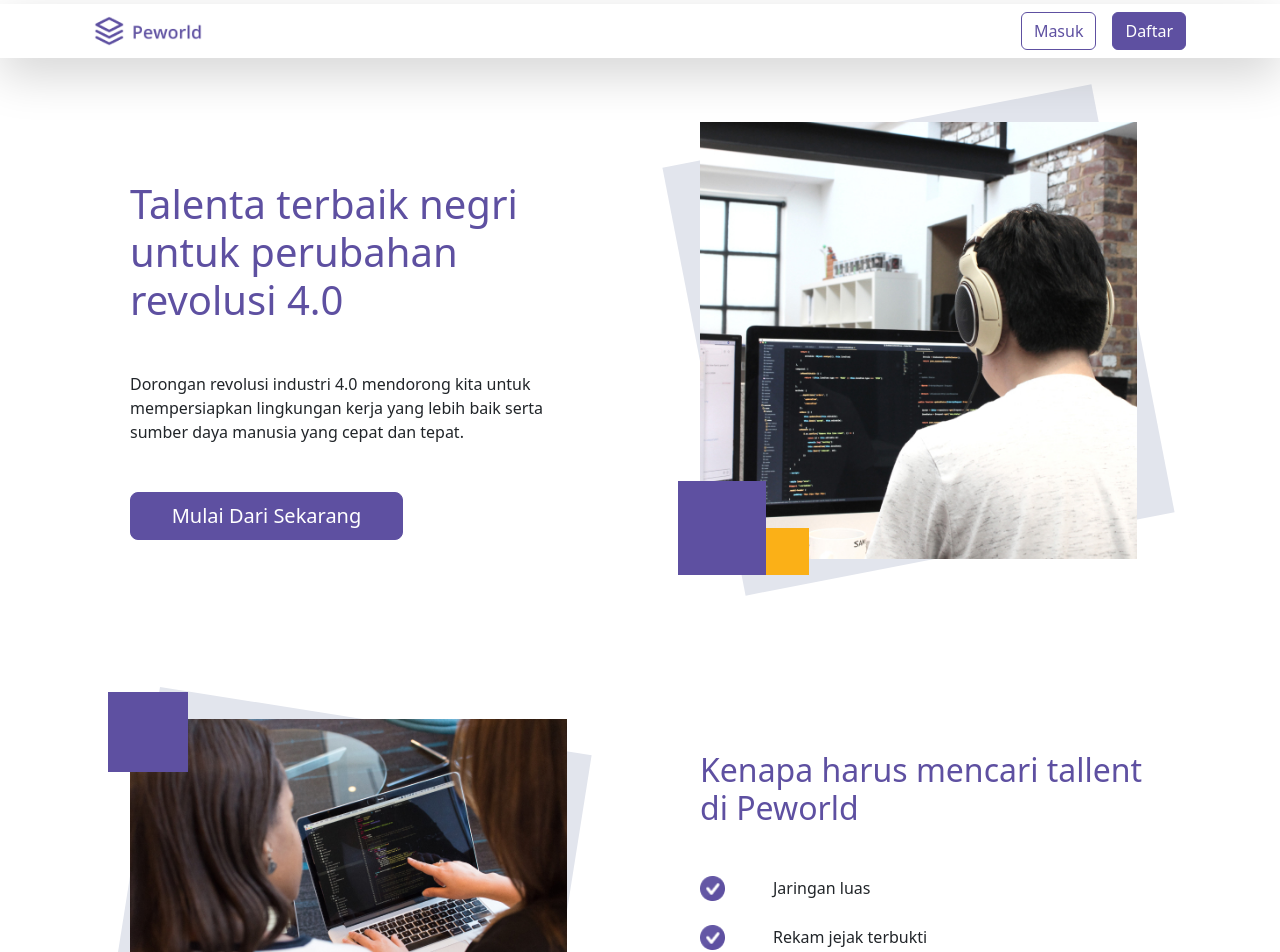
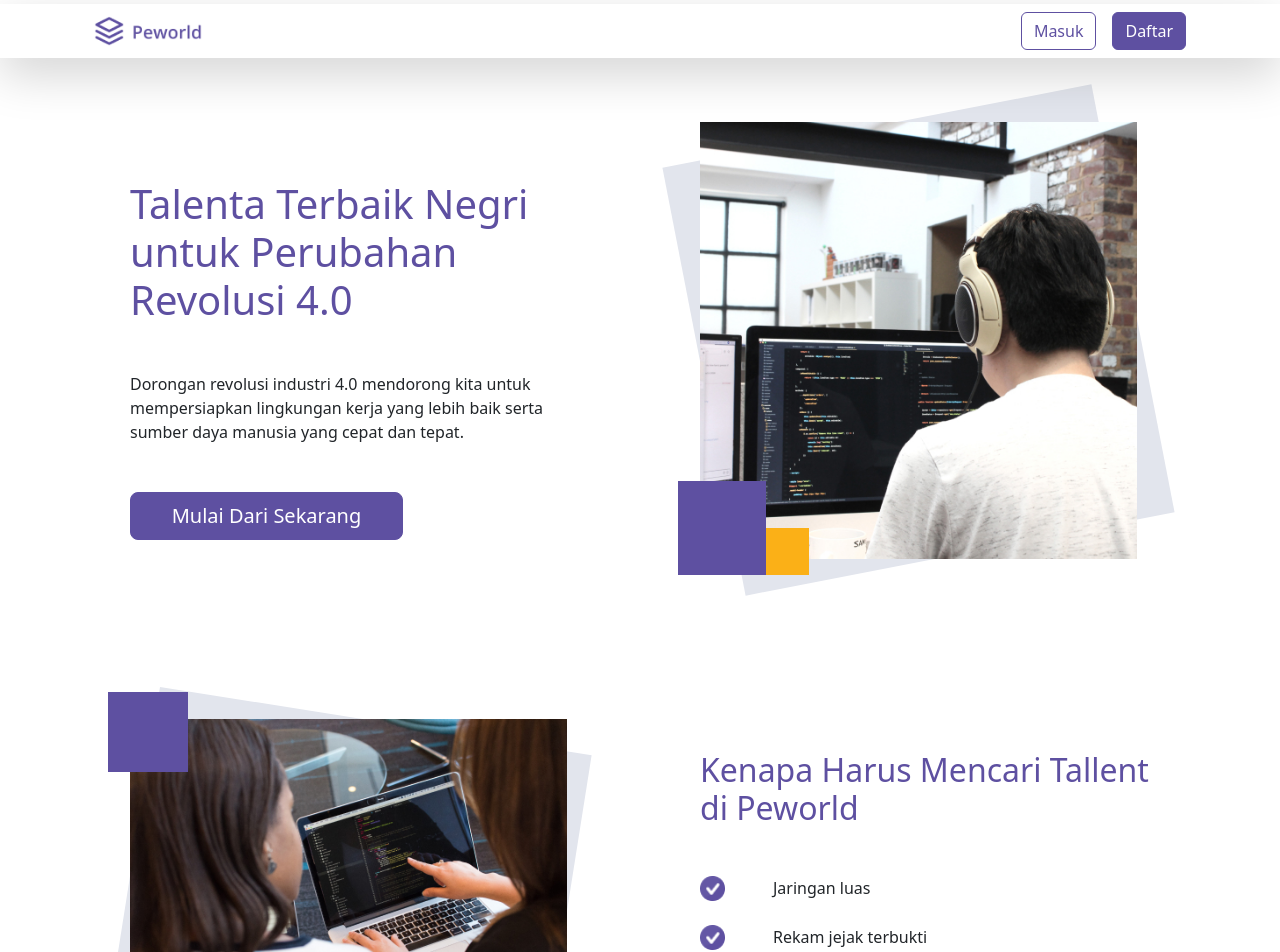
Before and after one commit to nluthfis/fe-next-hire-job, a Next.js app: page / in a window 1280 px wide. Shown: the top 952 px of the page. Built offline with nearby package versions, Linux system fonts and the light colour scheme.

Commit message:
[fix] title

```diff
--- a/pages/index.js
+++ b/pages/index.js
@@ -27,7 +27,7 @@ export default function Home() {
           <div className="row">
             <div className="col-md-6 col-lg-6 col-sm-12 col-xs-12 d-flex flex-column justify-content-center order-2 order-md-1">
               <h1 className="tittle text-primary m-5">
-                Talenta terbaik negri untuk perubahan revolusi 4.0
+                Talenta Terbaik Negri untuk Perubahan Revolusi 4.0
               </h1>
               <p className="desc me-5 mb-5 ms-5">
                 Dorongan revolusi industri 4.0 mendorong kita untuk
@@ -87,7 +87,7 @@ export default function Home() {
 
               <div className="col-md-6 col-lg-6 col-sm-12 col-xs-12">
                 <h2 className="text-primary m-5 mt-5 mb-4">
-                  Kenapa harus mencari tallent di Peworld
+                  Kenapa Harus Mencari Tallent di Peworld
                 </h2>
                 {list.map((item, key) => (
                   <div className="d-flex align-items-center mt-0" key={key}>
```
